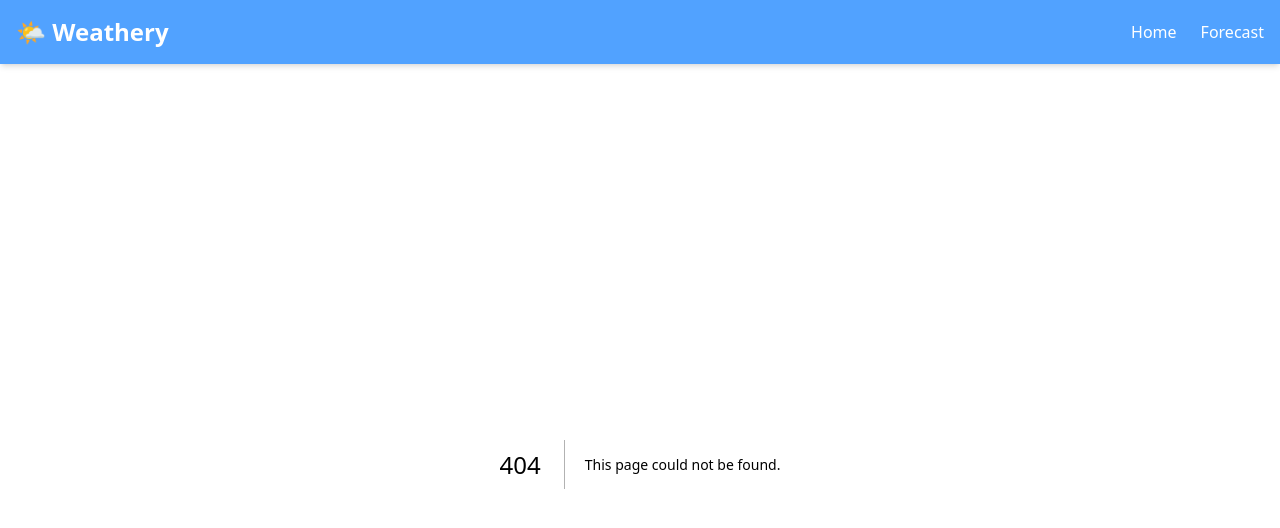
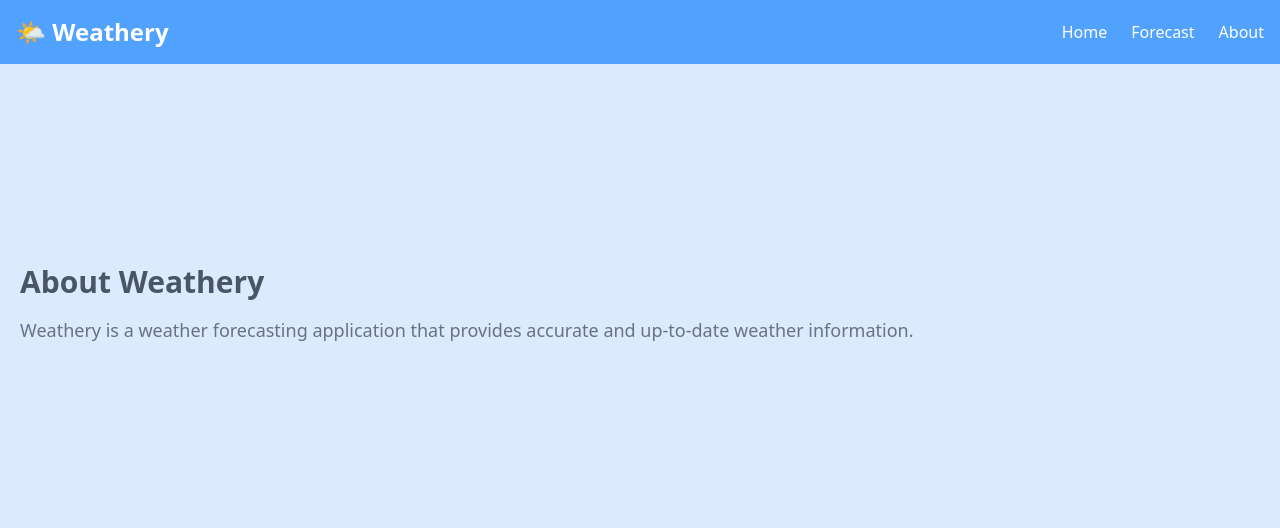
Before and after one commit to JacenL/Weathery, a Next.js app: page /about in a window 1280 px wide. Before the commit this address had no page. Shown: the top 528 px of the page. Built offline with nearby package versions, Linux system fonts and the light colour scheme.

Commit message:
Adding about page

```diff
--- /dev/null
+++ b/src/app/about/page.tsx
@@ -0,0 +1,12 @@
+export default function About() {
+    return (
+      <div className="flex flex-col justify-start items-start min-h-screen bg-blue-100">
+        <div className="ml-5 mt-50">
+            <h1 className="text-3xl font-bold mb-4 text-gray-600">About Weathery</h1>
+            <p className="text-lg text-gray-500">
+            Weathery is a weather forecasting application that provides accurate and up-to-date weather information.
+            </p>
+        </div>
+      </div>
+    );
+  }
--- a/src/components/navbar.tsx
+++ b/src/components/navbar.tsx
@@ -15,6 +15,9 @@ export default function Navbar() {
           <Link href="/forecast" className="hover:underline">
             Forecast
           </Link>
+          <Link href="/about" className="hover:underline">
+            About
+          </Link>
         </div>
       </div>
     </nav>
```
